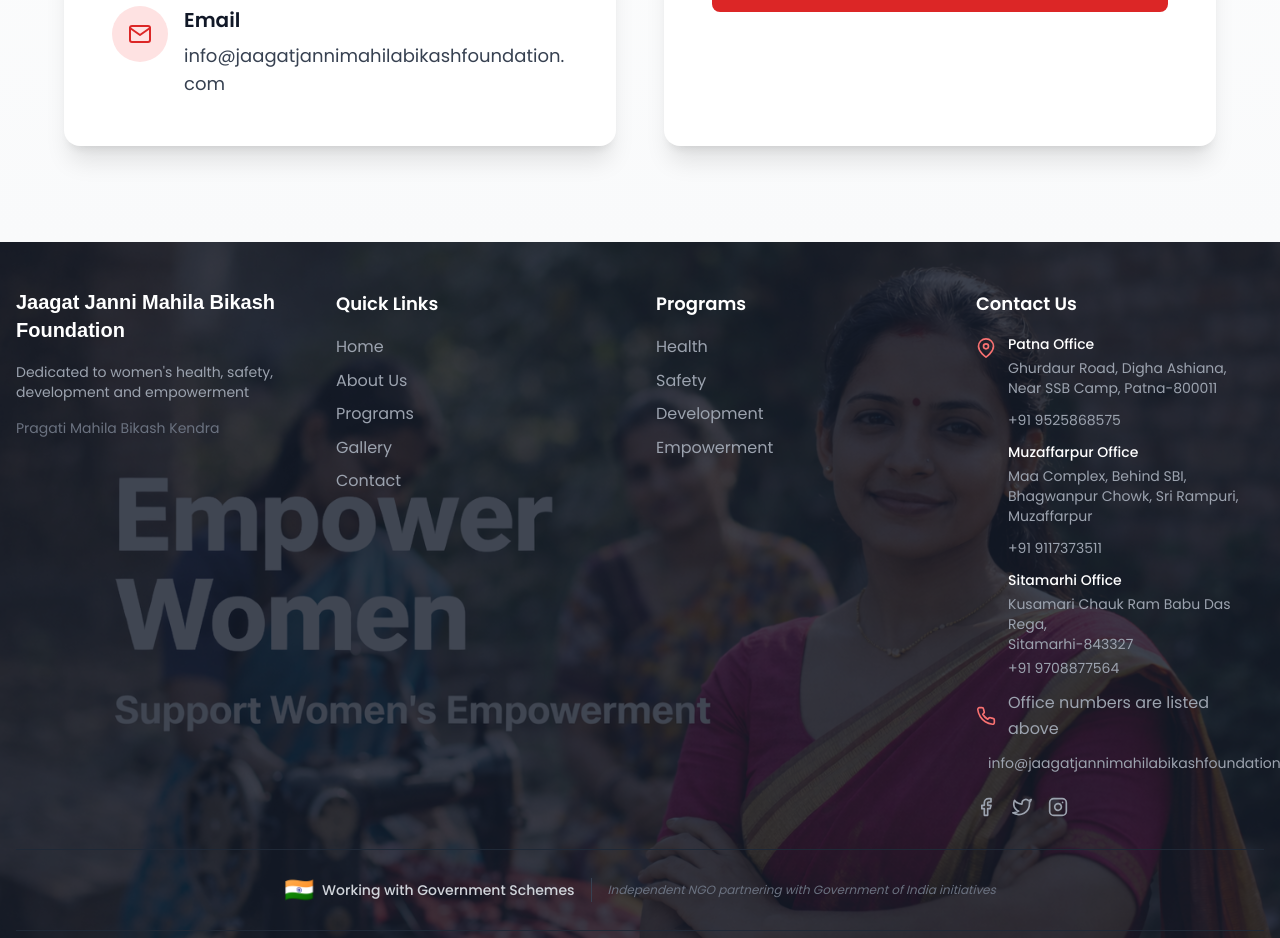
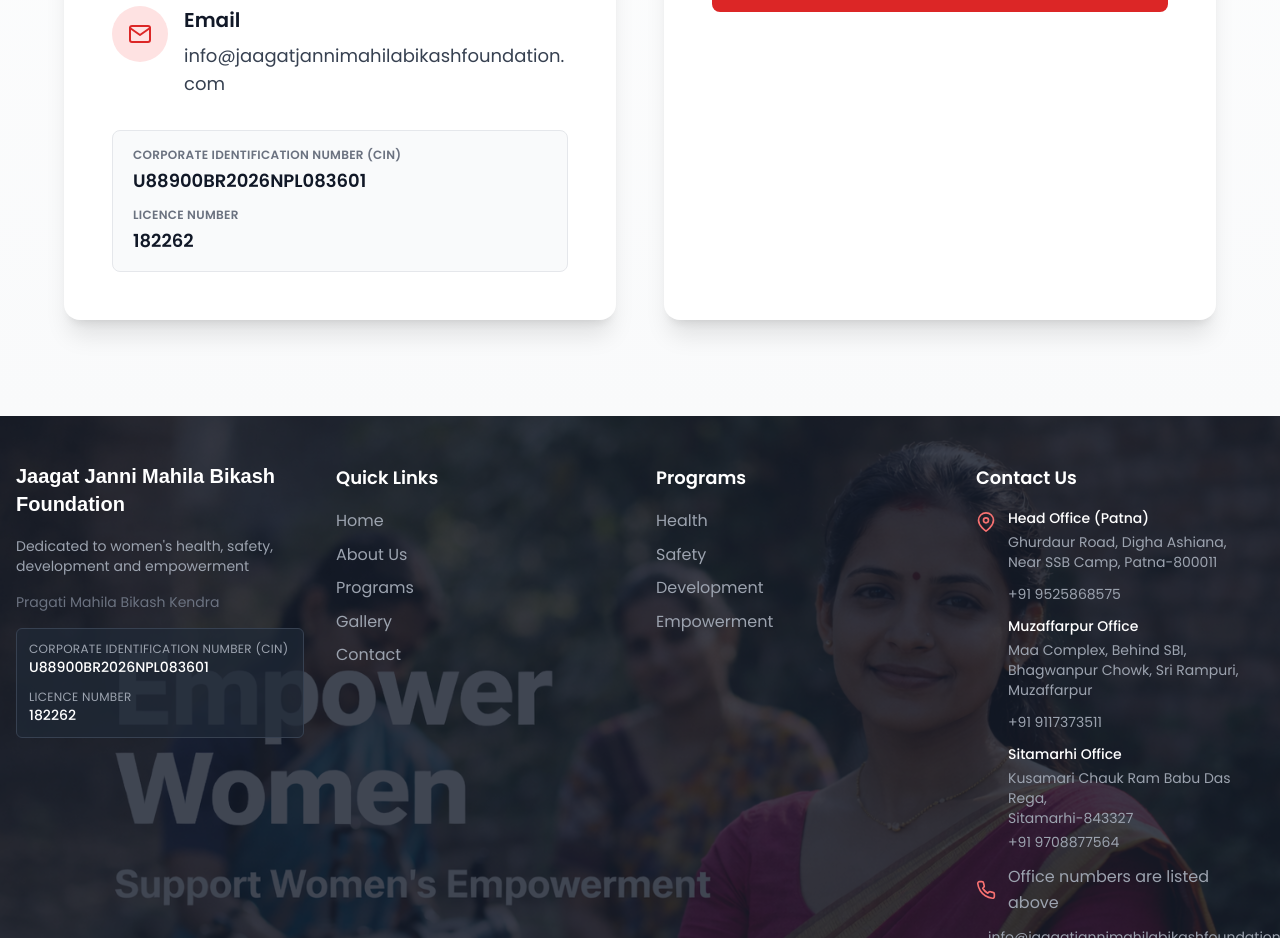
Before and after one commit to prashant2211/cibro1, a React (Vite) app: page /contact in a window 1280 px wide. Shown: the part 1480-2418 px from the top of the page. Built offline with nearby package versions, Linux system fonts and the light colour scheme.

Commit message:
Add files via upload
added registration number

```diff
--- a/src/components/Footer.jsx
+++ b/src/components/Footer.jsx
@@ -31,6 +31,20 @@
                 : 'Dedicated to women\'s health, safety, development and empowerment'}
             </p>
             <p className="text-sm text-gray-500">Pragati Mahila Bikash Kendra</p>
+            <div className="mt-4 p-3 rounded-md bg-gray-800/70 border border-gray-700">
+              <p className="text-xs text-gray-400 uppercase tracking-wide">
+                {language === 'hindi' ? 'कॉरपोरेट पहचान संख्या (CIN)' : 'Corporate Identification Number (CIN)'}
+              </p>
+              <p className="text-sm text-white font-medium break-all">
+                U88900BR2026NPL083601
+              </p>
+              <p className="text-xs text-gray-400 uppercase tracking-wide mt-3">
+                {language === 'hindi' ? 'लाइसेंस नंबर' : 'Licence Number'}
+              </p>
+              <p className="text-sm text-white font-medium">
+                182262
+              </p>
+            </div>
           </div>
 
           {/* Quick Links */}
@@ -100,7 +114,7 @@
                 <FiMapPin className="h-5 w-5 mt-1 text-primary-400 flex-shrink-0" />
                 <div className="text-gray-400 text-sm">
                   <p className="font-medium text-white mb-1">
-                    {language === 'hindi' ? 'पटना कार्यालय' : 'Patna Office'}
+                    {language === 'hindi' ? 'मुख्य कार्यालय (पटना)' : 'Head Office (Patna)'}
                   </p>
                   <p className="mb-3">
                     Ghurdaur Road, Digha Ashiana,<br />
--- a/src/pages/About.jsx
+++ b/src/pages/About.jsx
@@ -157,7 +157,7 @@
                 <div className="space-y-4">
                   <div>
                     <p className="text-gray-700 text-lg font-medium mb-1">
-                      {language === 'hindi' ? 'पटना कार्यालय' : 'Patna Office'}
+                      {language === 'hindi' ? 'मुख्य कार्यालय (पटना)' : 'Head Office (Patna)'}
                     </p>
                     <p className="text-gray-700 text-lg">
                       Ghurdaur Road, Digha Ashiana,<br />
--- a/src/pages/Contact.jsx
+++ b/src/pages/Contact.jsx
@@ -32,7 +32,7 @@
     <>
       <SEO
         title="Contact Us - Mahila Vikash Foundation | Mahila Bikash Foundation | Patna, Muzaffarpur & Sitamarhi"
-        description="Contact Mahila Vikash Foundation / Mahila Bikash Foundation (also known as Jaagat Janni Mahila Bikash Foundation / Pragati Mahila Bikash Kendra) - Patna Office: Ghurdaur Road, Digha Ashiana, Near SSB Camp, Patna-800011. Muzaffarpur Office: Maa Complex, Behind SBI, Bhagwanpur Chowk, Sri Rampuri. Sitamarhi Office: Kusamari Chauk, Sitamarhi-843327. Phone: +91 97088 77564"
+        description="Contact Mahila Vikash Foundation / Mahila Bikash Foundation (also known as Jaagat Janni Mahila Bikash Foundation / Pragati Mahila Bikash Kendra) - Head Office (Patna): Ghurdaur Road, Digha Ashiana, Near SSB Camp, Patna-800011. Muzaffarpur Office: Maa Complex, Behind SBI, Bhagwanpur Chowk, Sri Rampuri. Sitamarhi Office: Kusamari Chauk, Sitamarhi-843327."
         keywords="Mahila Vikash Foundation, Mahila Bikash Foundation, mahila vikash foundation, mahila bikash foundation, Mahila Vikash Foundation contact, Mahila Bikash Foundation contact, Mahila Vikash Foundation Patna, Mahila Bikash Foundation Patna, Mahila Vikash Foundation Bihar, Mahila Bikash Foundation Bihar, Pragati Mahila Vikas Foundation, Pragati Mahila Bikash Foundation, pragati mahila vikas foundation, pragati mahila bikash foundation, Pragati Mahila Vikas Foundation contact, Pragati Mahila Bikash Foundation contact, Pragati Mahila Vikas Foundation Patna, Pragati Mahila Bikash Foundation Patna, Pragati Mahila Vikas Kendra, Pragati Mahila Bikash Kendra, mahila bikash foundation, Mahila Bikash Foundation, mahila bikash foundation contact, mahila bikash foundation Patna, mahila bikash foundation Bihar, Jaagat Janni Mahila Bikash Foundation contact, Jagat Janni Mahila Bikash Foundation, Jagat Ganni Mahila Bikash Foundation, Jaagat Ganni Mahila Bikash Foundation, jagat ganni mahila bikash foundation, jagat janni mahila bikash foundation, Jaagat Janni Mahila Vikas Foundation, Jaagat Janni Mahila Bikas Foundation, Pragati Mahila Bikas Kendra, महिला विकास फाउंडेशन पटना, mahila vikas foundation, mahila bikas foundation, mahila Bikas foundation, Mahila Bikas Foundation, women foundation contact Patna, Muzaffarpur women NGO contact, Sitamarhi women NGO contact"
       />
     <div className="pt-20">
@@ -87,7 +87,7 @@
                     <div className="space-y-4">
                       <div>
                         <p className="text-gray-700 text-lg font-medium mb-1">
-                          {language === 'hindi' ? 'पटना कार्यालय' : 'Patna Office'}
+                          {language === 'hindi' ? 'मुख्य कार्यालय (पटना)' : 'Head Office (Patna)'}
                         </p>
                         <p className="text-gray-700 text-lg">
                           Ghurdaur Road, Digha Ashiana,<br />
@@ -124,7 +124,7 @@
                     <h3 className="font-semibold text-xl mb-2 text-gray-900">{t.contact.phone}</h3>
                     <div className="space-y-2 text-gray-700 text-lg">
                       <div>
-                        <span className="font-medium">{language === 'hindi' ? 'पटना कार्यालय: ' : 'Patna Office: '}</span>
+                        <span className="font-medium">{language === 'hindi' ? 'मुख्य कार्यालय (पटना): ' : 'Head Office (Patna): '}</span>
                         <a href="tel:+919525868575" className="hover:text-primary-600 transition-colors">
                           +91 9525868575
                         </a>
@@ -154,6 +154,20 @@
                       info@jaagatjannimahilabikashfoundation.com
                     </a>
                   </div>
+                </div>
+                <div className="rounded-lg border border-gray-200 bg-gray-50 px-5 py-4">
+                  <p className="text-xs font-semibold uppercase tracking-wide text-gray-500 mb-1">
+                    {language === 'hindi' ? 'कॉरपोरेट पहचान संख्या (CIN)' : 'Corporate Identification Number (CIN)'}
+                  </p>
+                  <p className="text-base md:text-lg font-semibold text-gray-900 break-all">
+                    U88900BR2026NPL083601
+                  </p>
+                  <p className="text-xs font-semibold uppercase tracking-wide text-gray-500 mt-3 mb-1">
+                    {language === 'hindi' ? 'लाइसेंस नंबर' : 'Licence Number'}
+                  </p>
+                  <p className="text-base md:text-lg font-semibold text-gray-900">
+                    182262
+                  </p>
                 </div>
               </div>
             </div>
--- a/src/pages/GroupForm.jsx
+++ b/src/pages/GroupForm.jsx
@@ -101,7 +101,7 @@
               <div className="grid md:grid-cols-3 gap-6">
                 <div className="bg-white rounded-xl p-6 shadow-md">
                   <h4 className="font-semibold text-lg mb-3 text-gray-900">
-                    {language === 'hindi' ? 'पटना कार्यालय' : 'Patna Office'}
+                    {language === 'hindi' ? 'मुख्य कार्यालय (पटना)' : 'Head Office (Patna)'}
                   </h4>
                   <p className="text-gray-700 mb-3">
                     Ghurdaur Road, Digha Ashiana,<br />
--- a/src/pages/Home.jsx
+++ b/src/pages/Home.jsx
@@ -1441,7 +1441,7 @@
                     <FiMapPin className="h-6 w-6 text-primary-600" />
                   </div>
                   <h3 className="text-xl font-semibold text-gray-900">
-                    {language === 'hindi' ? 'पटना कार्यालय' : 'Patna Office'}
+                    {language === 'hindi' ? 'मुख्य कार्यालय (पटना)' : 'Head Office (Patna)'}
                   </h3>
                 </div>
                 <p className="text-gray-700 text-lg mb-4 leading-relaxed">
--- a/src/pages/ServiceDetail.jsx
+++ b/src/pages/ServiceDetail.jsx
@@ -135,7 +135,7 @@
                       <FiMapPin className="h-5 w-5 mr-3 mt-1 text-primary-600 flex-shrink-0" />
                       <div>
                         <p className="mb-1">
-                          {language === 'hindi' ? 'पटना कार्यालय' : 'Patna Office'}:<br />
+                          {language === 'hindi' ? 'मुख्य कार्यालय (पटना)' : 'Head Office (Patna)'}:<br />
                           Ghurdaur Road, Digha Ashiana, Near SSB Camp, Patna-800011
                         </p>
                         <p className="mb-1">
```
